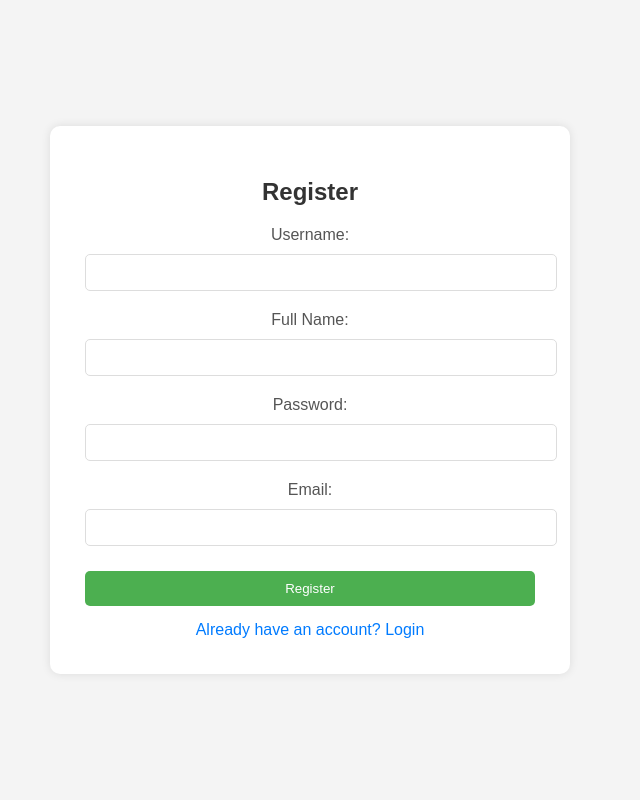
After one commit to IgtGhost/Inkspiration-AI-writing-Assisstant, a Flask app: page /register in a window 1280 px wide. The commit adds this page. Shown: the whole page, without its empty margins (330-970 px from the left). Run offline with Flask 3, Linux system fonts and the light colour scheme.

Commit message:
final draft

```diff
--- a/app/routes.py
+++ b/app/routes.py
@@ -1,15 +1,76 @@
-from flask import render_template, request, jsonify
-from app.services.chatgpt_service import generate_text
-from flask import current_app as app
+from flask import render_template, request, redirect, url_for, session, jsonify
+from app.services.user_service import register_user, login_user
+from app.services.llm_service import generate_content
+from app.services.chatgpt_service import generate_chatgpt_response
+from app import app
+
+# Secret key for session management
+app.secret_key = 'your_secret_key'
 
 
 @app.route('/')
 def index():
-    return render_template('index.html')
+    # Check if user is logged in
+    if 'username' in session:
+        return render_template('index.html')
+    return redirect(url_for('login'))
+
+
+@app.route('/register', methods=['GET', 'POST'])
+def register():
+    if request.method == 'POST':
+        username = request.form['username']
+        full_name = request.form['full_name']
+        password = request.form['password']
+        email_id = request.form['email_id']
+
+        result = register_user(username, full_name, password, email_id)
+        if result['status']:
+            return redirect(url_for('login'))
+        else:
+            return render_template('register.html', error=result['message'])
+
+    return render_template('register.html')
+
+
+@app.route('/login', methods=['GET', 'POST'])
+def login():
+    if request.method == 'POST':
+        username = request.form['username']
+        password = request.form['password']
+
+        result = login_user(username, password)
+        if result['status']:
+            session['username'] = username
+            return redirect(url_for('index'))
+        else:
+            return render_template('login.html', error=result['message'])
+
+    return render_template('login.html')
+
+
+@app.route('/logout')
+def logout():
+    session.pop('username', None)
+    return redirect(url_for('login'))
 
 
 @app.route('/generate', methods=['POST'])
 def generate():
-    user_input = request.json.get('text')
-    response = generate_text(user_input)
-    return jsonify(response)
+    if 'username' not in session:
+        return redirect(url_for('login'))
+
+    prompt = request.form.get('prompt', '')
+    model_choice = request.form.get('model_choice', 'local')
+
+    if not prompt:
+        return jsonify({"error": "Prompt is required."}), 400
+
+    if model_choice == 'local':
+        response_text = generate_content(prompt)
+    elif model_choice == 'chatgpt':
+        response_text = generate_chatgpt_response(prompt)
+    else:
+        return jsonify({"error": "Invalid model choice."}), 400
+
+    return jsonify({"response": response_text})
--- /dev/null
+++ b/app/static/css/auth.css
@@ -0,0 +1,73 @@
+body {
+    font-family: 'Arial', sans-serif;
+    background-color: #f4f4f4;
+    margin: 0;
+    padding: 0;
+    display: flex;
+    justify-content: center;
+    align-items: center;
+    height: 100vh;
+}
+
+.container {
+    background-color: #ffffff;
+    padding: 35px;
+    border-radius: 10px;
+    box-shadow: 0 0 10px rgba(0, 0, 0, 0.1);
+    width: 450px;
+    text-align: center;
+}
+
+h1 {
+    font-size: 24px;
+    margin-bottom: 20px;
+    color: #333;
+}
+
+label {
+    display: block;
+    margin-top: 10px;
+    font-size: 16px;
+    color: #555;
+}
+
+input[type="text"],
+input[type="password"],
+input[type="email"] {
+    width: 100%;
+    padding: 10px;
+    margin: 10px 0;
+    border: 1px solid #ddd;
+    border-radius: 5px;
+}
+
+button {
+    background-color: #4CAF50;
+    color: white;
+    padding: 10px;
+    border: none;
+    border-radius: 5px;
+    cursor: pointer;
+    width: 100%;
+    margin-top: 15px;
+}
+
+button:hover {
+    background-color: #45a049;
+}
+
+a {
+    display: block;
+    margin-top: 15px;
+    color: #007BFF;
+    text-decoration: none;
+}
+
+a:hover {
+    text-decoration: underline;
+}
+
+.error {
+    color: red;
+    margin-top: 10px;
+}
--- /dev/null
+++ b/app/templates/register.html
@@ -0,0 +1,32 @@
+<!DOCTYPE html>
+<html lang="en">
+<head>
+    <meta charset="UTF-8">
+    <title>Register - Inkspritation</title>
+    <link rel="stylesheet" type="text/css" href="{{ url_for('static', filename='css/auth.css') }}">
+</head>
+<body>
+    <div class="container">
+        <h1>Register</h1>
+        <form method="post" action="/register">
+            <label>Username:</label>
+            <input type="text" name="username" required>
+
+            <label>Full Name:</label>
+            <input type="text" name="full_name" required>
+
+            <label>Password:</label>
+            <input type="password" name="password" required>
+
+            <label>Email:</label>
+            <input type="email" name="email_id" required>
+
+            <button type="submit">Register</button>
+        </form>
+        {% if error %}
+            <p class="error">{{ error }}</p>
+        {% endif %}
+        <a href="/login">Already have an account? Login</a>
+    </div>
+</body>
+</html>
--- a/requirements.txt
+++ /dev/null
@@ -1,4 +0,0 @@
-Flask~=3.0.3
-MyApplication~=0.1.0
-
-openai~=0.27.0
--- a/run.py
+++ b/run.py
@@ -1,6 +1,4 @@
-from app import create_app
-
-app = create_app()
+from app import app
 
 if __name__ == "__main__":
     app.run(debug=True)
```
Also changed, not shown: app/__init__.py (+2 -9 lines), app/services/chatgpt_service.py (+20 -12 lines), app/services/llm_service.py (added, +31 -0 lines), app/services/user_service.py (added, +37 -0 lines), app/static/css/chatbot.css (added, +115 -0 lines), app/templates/index.html (+62 -12 lines), app/templates/login.html (added, +26 -0 lines), config.py (deleted, +0 -7 lines), A-Innovation.md (renamed from A-Innovation(first-draft).md), app/services/__init__.py (deleted), 3 other files.
